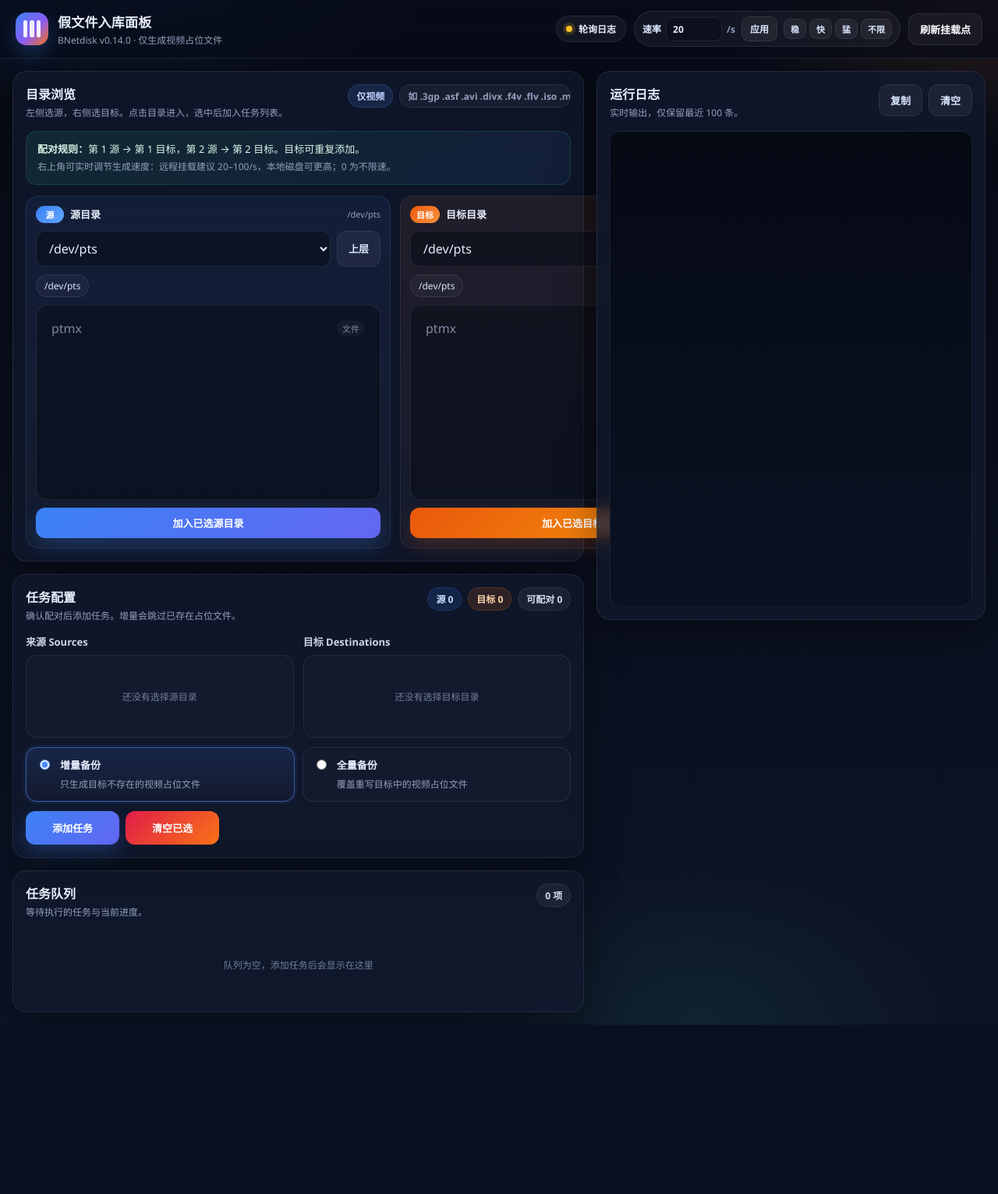
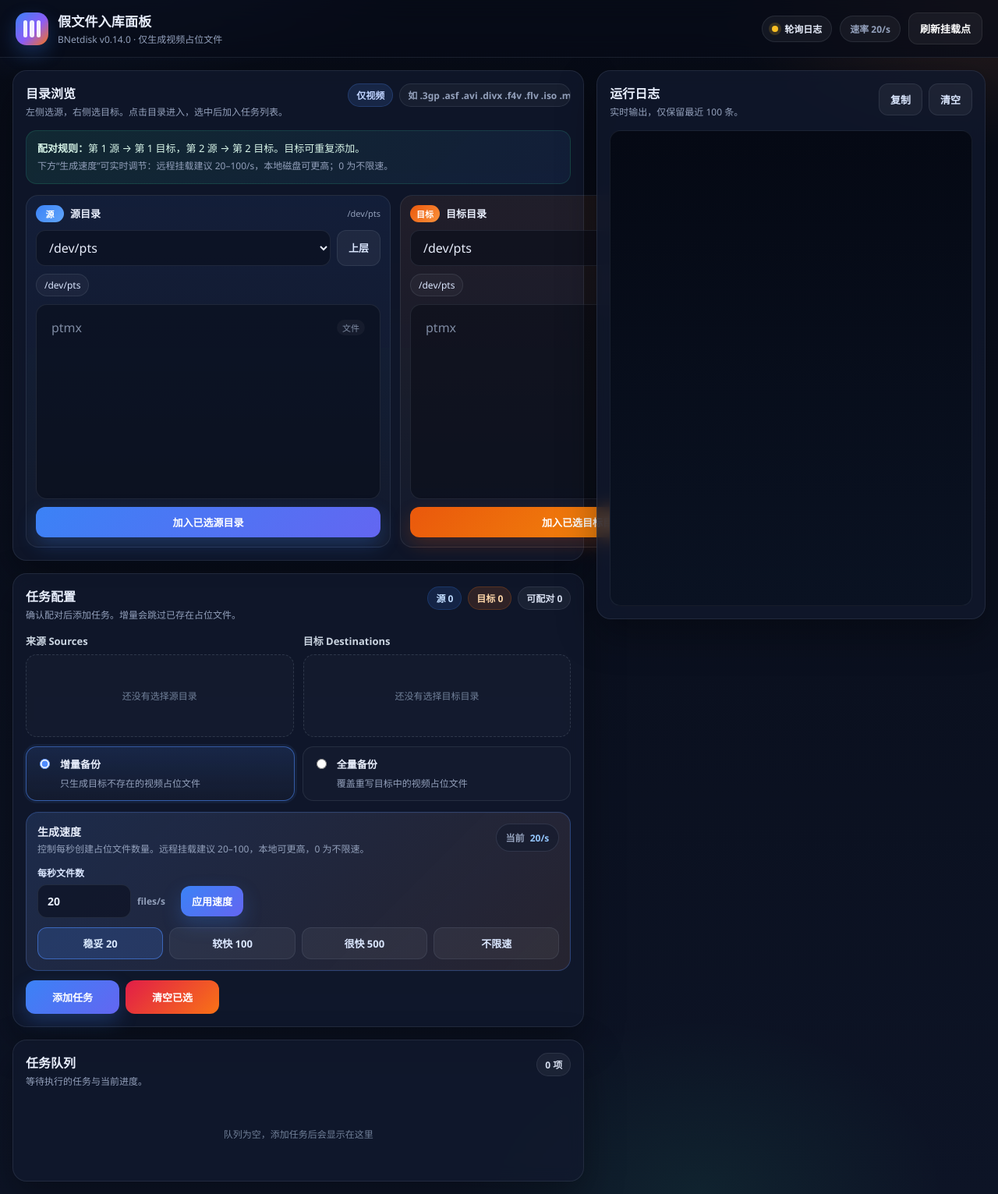
Before and after one commit to zhyino/BNetdisk, a Flask app: page / in a window 1280 px wide. Shown: the whole page at 78% size. Before the commit the page ends 1314 px from the top, so only its background shows below. Run offline with Flask 2, Linux system fonts and the light colour scheme; data that the repository does not hold is empty; parts of the project's set-up code (start-up, migrations or seed data) failed here and were passed over.

Commit message:
Move generation rate controls into the task panel.
Make speed adjustment more visible next to backup actions, and keep a compact current-rate pill in the top bar.

```diff
--- a/app/static/js/app.js
+++ b/app/static/js/app.js
@@ -35,6 +35,8 @@
     currentTask: $('currentTask'),
     rateInput: $('rateInput'),
     applyRateBtn: $('applyRateBtn'),
+    rateText: $('rateText'),
+    rateTextPanel: $('rateTextPanel'),
     videoExtHint: $('videoExtHint'),
   };
 
@@ -400,9 +402,16 @@
   }
 
   function setRateInput(rate) {
-    if (!els.rateInput) return;
     const n = Number(rate);
-    els.rateInput.value = Number.isFinite(n) ? String(n) : '20';
+    const safe = Number.isFinite(n) ? n : 20;
+    if (els.rateInput) els.rateInput.value = String(safe);
+    const label = formatRate(safe);
+    if (els.rateText) els.rateText.textContent = `速率 ${label}`;
+    if (els.rateTextPanel) els.rateTextPanel.textContent = label;
+    document.querySelectorAll('.rate-preset').forEach((btn) => {
+      const preset = Number(btn.getAttribute('data-rate'));
+      btn.classList.toggle('active', Number.isFinite(preset) && preset === safe);
+    });
   }
 
   async function loadMeta() {
--- a/app/static/style.css
+++ b/app/static/style.css
@@ -494,42 +494,99 @@ button { cursor: pointer; }
 }
 
 
-.rate-control {
-  display: inline-flex;
-  align-items: center;
-  gap: 6px;
-  padding: 6px 10px;
+
+
+.rate-panel {
+  margin: 14px 0 12px;
+  padding: 14px;
+  border-radius: 16px;
+  border: 1px solid rgba(79, 140, 255, 0.28);
+  background:
+    linear-gradient(135deg, rgba(79,140,255,0.14), rgba(255,138,61,0.08)),
+    rgba(255,255,255,0.02);
+  box-shadow: inset 0 0 0 1px rgba(255,255,255,0.02);
+}
+.rate-panel-head {
+  display: flex;
+  justify-content: space-between;
+  gap: 12px;
+  align-items: flex-start;
+  margin-bottom: 12px;
+}
+.rate-panel-head h3 {
+  margin: 0 0 4px;
+  font-size: 14px;
+  color: #e8eefc;
+}
+.rate-current {
+  flex-shrink: 0;
+  padding: 8px 12px;
   border-radius: 999px;
-  background: rgba(255,255,255,0.05);
-  border: 1px solid var(--line);
+  background: rgba(15, 23, 42, 0.45);
+  border: 1px solid rgba(148,163,184,0.18);
   color: var(--muted);
   font-size: 12px;
-  font-weight: 650;
+  font-weight: 700;
 }
-.rate-control label { color: #dbe7ff; }
+.rate-current strong {
+  color: #93c5fd;
+  margin-left: 4px;
+}
+.rate-panel-body {
+  display: grid;
+  gap: 12px;
+}
+.rate-input-wrap label {
+  display: block;
+  margin-bottom: 6px;
+  color: #dbe7ff;
+  font-size: 12px;
+  font-weight: 700;
+}
+.rate-input-row {
+  display: flex;
+  gap: 8px;
+  align-items: center;
+  flex-wrap: wrap;
+}
 .rate-input {
-  width: 72px;
-  padding: 6px 8px;
-  border-radius: 9px;
+  width: 120px;
+  padding: 11px 12px;
+  border-radius: 12px;
   border: 1px solid var(--line);
   background: rgba(8,12,24,.55);
   color: var(--text);
   outline: none;
+  font-size: 14px;
+  font-weight: 700;
 }
 .rate-input:focus {
-  border-color: rgba(79,140,255,.5);
-  box-shadow: 0 0 0 3px rgba(79,140,255,.12);
+  border-color: rgba(79,140,255,.55);
+  box-shadow: 0 0 0 3px rgba(79,140,255,.14);
 }
-.rate-unit { color: var(--muted); margin-right: 2px; }
-.rate-presets { display: inline-flex; gap: 4px; margin-left: 2px; }
-.rate-presets .btn.mini { padding: 4px 8px; font-size: 11px; }
+.rate-unit {
+  color: var(--muted);
+  font-size: 12px;
+  font-weight: 650;
+  min-width: 48px;
+}
+.rate-presets {
+  display: grid;
+  grid-template-columns: repeat(4, minmax(0, 1fr));
+  gap: 8px;
+}
+.rate-presets .btn {
+  width: 100%;
+  justify-content: center;
+}
+.rate-presets .btn.active {
+  border-color: rgba(79,140,255,.55);
+  background: rgba(79,140,255,.18);
+  color: #dbeafe;
+}
 
 @media (max-width: 760px) {
-  .rate-control {
-    width: 100%;
-    border-radius: 14px;
-    flex-wrap: wrap;
-    justify-content: flex-start;
-  }
-  .rate-presets { width: 100%; }
+  .rate-panel-head { flex-direction: column; }
+  .rate-presets { grid-template-columns: 1fr 1fr; }
+  .rate-input { width: 100%; max-width: 180px; }
 }
--- a/app/templates/index.html
+++ b/app/templates/index.html
@@ -23,17 +23,8 @@
           <i class="dot"></i>
           <span id="connectionText">连接中</span>
         </div>
-        <div class="rate-control" id="rateControl" title="每秒生成文件数，0 表示不限速">
-          <label for="rateInput">速率</label>
-          <input id="rateInput" class="rate-input" type="number" min="0" max="5000" step="1" value="20" />
-          <span class="rate-unit">/s</span>
-          <button id="applyRateBtn" class="btn soft mini" type="button">应用</button>
-          <div class="rate-presets">
-            <button type="button" class="btn mini rate-preset" data-rate="20">稳</button>
-            <button type="button" class="btn mini rate-preset" data-rate="100">快</button>
-            <button type="button" class="btn mini rate-preset" data-rate="500">猛</button>
-            <button type="button" class="btn mini rate-preset" data-rate="0">不限</button>
-          </div>
+        <div class="pill soft" id="ratePill" title="当前生成速率">
+          <span id="rateText">速率 --/s</span>
         </div>
         <button id="refreshRoots" class="btn ghost" type="button">刷新挂载点</button>
       </div>
@@ -55,7 +46,7 @@
 
           <div class="tip">
             <strong>配对规则：</strong>第 1 源 → 第 1 目标，第 2 源 → 第 2 目标。目标可重复添加。
-            <div class="tip-sub">右上角可实时调节生成速度：远程挂载建议 20–100/s，本地磁盘可更高；0 为不限速。</div>
+            <div class="tip-sub">下方“生成速度”可实时调节：远程挂载建议 20–100/s，本地磁盘可更高；0 为不限速。</div>
           </div>
 
           <div class="browsers">
@@ -132,6 +123,32 @@
             </label>
           </div>
 
+          <div class="rate-panel" id="rateControl">
+            <div class="rate-panel-head">
+              <div>
+                <h3>生成速度</h3>
+                <p class="muted">控制每秒创建占位文件数量。远程挂载建议 20–100，本地可更高，0 为不限速。</p>
+              </div>
+              <div class="rate-current">当前 <strong id="rateTextPanel">--/s</strong></div>
+            </div>
+            <div class="rate-panel-body">
+              <div class="rate-input-wrap">
+                <label for="rateInput">每秒文件数</label>
+                <div class="rate-input-row">
+                  <input id="rateInput" class="rate-input" type="number" min="0" max="5000" step="1" value="20" />
+                  <span class="rate-unit">files/s</span>
+                  <button id="applyRateBtn" class="btn primary" type="button">应用速度</button>
+                </div>
+              </div>
+              <div class="rate-presets" aria-label="速度预设">
+                <button type="button" class="btn soft rate-preset" data-rate="20">稳妥 20</button>
+                <button type="button" class="btn soft rate-preset" data-rate="100">较快 100</button>
+                <button type="button" class="btn soft rate-preset" data-rate="500">很快 500</button>
+                <button type="button" class="btn soft rate-preset" data-rate="0">不限速</button>
+              </div>
+            </div>
+          </div>
+
           <div class="actions">
             <button id="addPairs" class="btn primary lg" type="button">添加任务</button>
             <button id="clearSelected" class="btn danger lg" type="button">清空已选</button>
```
